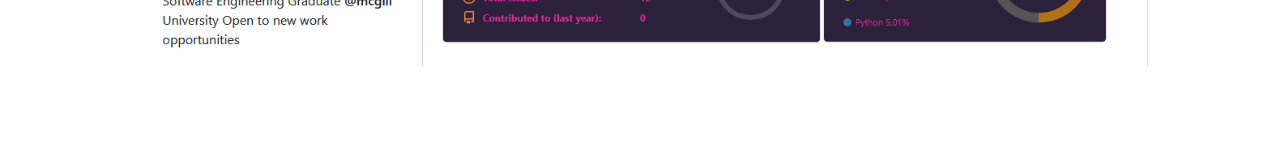
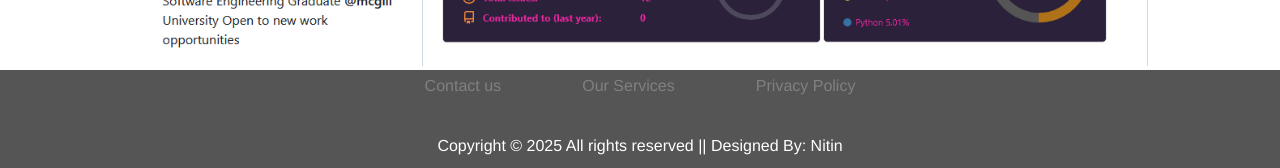
Before and after one commit to Harehn/Personal-Website, a Vue app: page / in a window 1280 px wide. Shown: the part 837-1005 px from the top of the page. Before the commit the page ends 907 px from the top, so only its background shows below. Built offline with nearby package versions, Linux system fonts and the light colour scheme.

Commit message:
Tried to make footer

```diff
--- a/src/App.vue
+++ b/src/App.vue
@@ -5,16 +5,20 @@
   </nav> -->
   <Navbar/>
   <router-view/>
+  <div class="empty"></div>
+  <Footer/>
 </template>
 
 <script>
 // @ is an alias to /src
-import Navbar from "@/components/Navbar.vue"
+import Navbar from "@/components/Navbar.vue";
+import Footer from "@/components/Footer.vue";
 
 export default {
   name: 'App',
   components: {
-    Navbar
+    Navbar,
+    Footer
   }
 }
 </script>
@@ -25,6 +29,9 @@ body {
   height: 100vh;
   width: 100vw;
   margin: 0;
+  display:flex;
+  flex-direction: column;
+  justify-content: space-between;
 }
 #app {
   font-family: Avenir, Helvetica, Arial, sans-serif;
@@ -34,6 +41,8 @@ body {
   color: #2c3e50;
   height: inherit;
   width: inherit;
+  position:relative;
+
 }
 
 /* nav {
@@ -56,4 +65,25 @@ nav a.router-link-exact-active {
   background-color: #555;
 
 }
+
+footer{
+  position: -webkit-sticky; /* Safari */
+
+  margin-top: auto;
+  /* align-self: flex-end; */
+  /* position: fixed; */
+  /* padding-top:10%;
+  position: relative;
+  bottom: 0; */
+  /* width:100%; */
+  /* background-color: #555; */
+}
+.empty{
+  display:flex;
+  flex-flow:column;
+  flex-grow: 1;
+  /* margin-top:100%; */
+  /* height:100%; */
+  /* height:100vh; */
+}
 </style>
--- /dev/null
+++ b/src/components/Footer.vue
@@ -0,0 +1,94 @@
+<template>
+    <!-- <div class="footer"></div> -->
+     <footer>
+    <div class="footer">
+        <!-- <div class="row"> -->
+        <!-- <ul>
+            <li><a href="#">Contact us</a></li>
+            <li><a href="#">Our Services</a></li>
+            <li><a href="#">Privacy Policy</a></li>
+            <li><a href="#">Terms & Conditions</a></li>
+            <li><a href="#">Career</a></li>
+        </ul> -->
+        <div class="links">
+            <a href="#">Contact us</a>
+            <a href="#">Our Services</a>
+            <a href="#">Privacy Policy</a>
+        </div>
+
+        <!-- </div> -->
+        <p>Copyright © 2025 All rights reserved || Designed By: Nitin </p>
+
+    </div>
+     </footer>
+</template>
+
+<script>
+export default {
+  name: 'Footer',
+  props: {
+    header: String
+  }
+}
+</script>
+
+<!-- Add "scoped" attribute to limit CSS to this component only -->
+<style scoped>
+
+.footer{
+  margin-bottom: 0;
+  margin-left: auto;
+  margin-right: auto;
+  height:20%;
+  /* padding: 0 0.5% 0 0; */
+    /* padding-top: 10; */
+
+  overflow: auto;
+  background-color: #555;
+  position: -webkit-sticky; /* Safari */
+  /* position: sticky; */
+  bottom: 0;
+  position:bottom;
+  text-align:center;
+  display:flex;
+  flex-wrap:wrap;
+  overflow:auto;
+}
+
+a{
+text-decoration:none;
+color:gray;
+transition:0.5s;
+}
+
+a:hover{
+color:#fff;
+}
+
+.footer .row ul li{
+/* display:inline-block; */
+list-style-type: none;
+/* margin:0px 30px; */
+}
+
+.links {
+    padding-top: 7px;
+    padding-bottom:2%;
+
+    padding-left: 30%;
+  padding-right:30%;
+  width:100%;
+  display: flex;
+  flex-wrap:wrap;
+  justify-content: space-around;
+  align-content: center;
+}
+
+p {
+    color: #fff;
+    margin-left: auto;
+    margin-right: auto;
+}
+
+
+</style>
```
